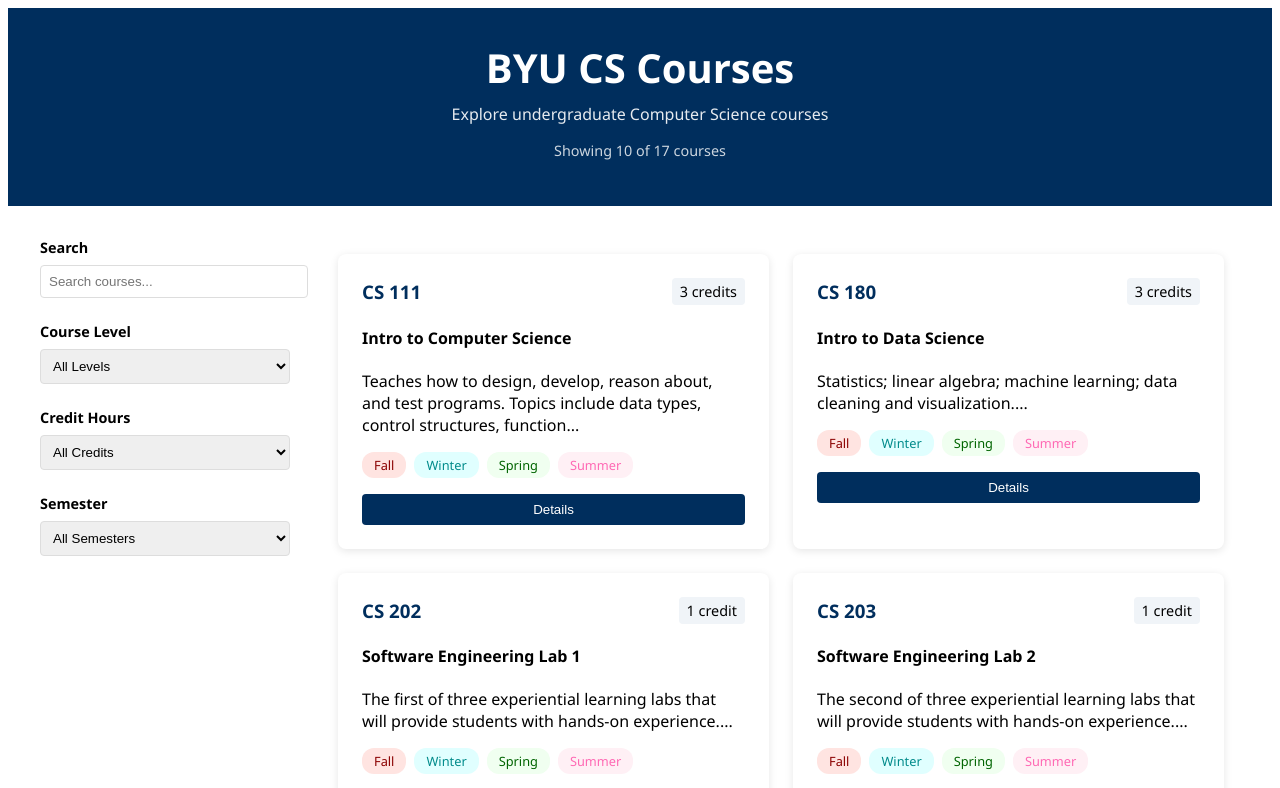
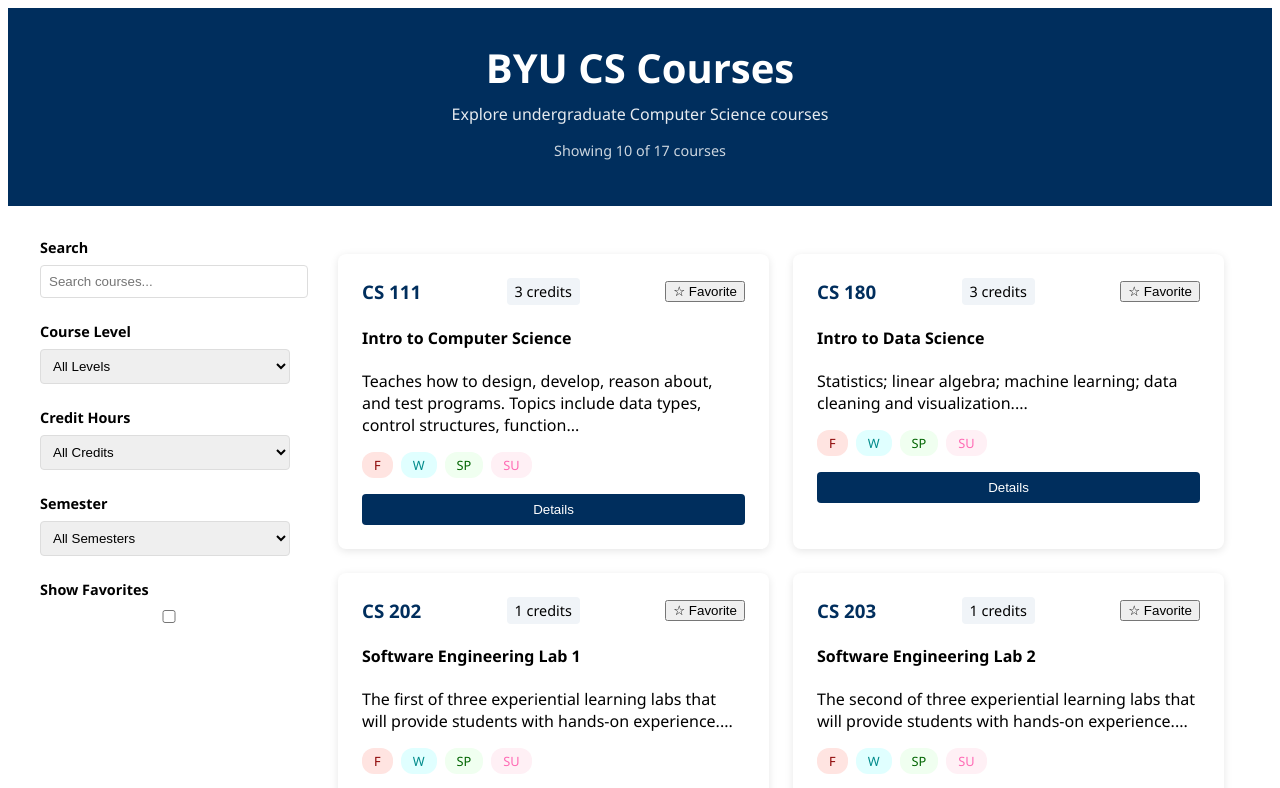
Before and after one commit to nbn1343/P1_Website, a React (Vite) app: page / in a window 1280 px wide. Shown: the top 788 px of the page. Built offline with nearby package versions, Linux system fonts and the light colour scheme.

Commit message:
added favorite functionality

```diff
--- a/src/App.jsx
+++ b/src/App.jsx
@@ -168,6 +168,10 @@ function App() {
   const [semester, setSemester] = useState('All Semesters');
   const coursesPerPage = 10;
 
+  const [favorites, setFavorites] = useState([]);
+
+  const [showFavorites, setShowFavorites] = useState(false);
+
   const filteredCourses = coursesData.filter(course => {
     const levelMatch = courseLevel === 'All Levels' ||
       Math.floor(parseInt(course.header.match(/\d+/)[0])/100)*100 === parseInt(courseLevel);
@@ -175,8 +179,9 @@ function App() {
     const semesterMatch = semester === 'All Semesters' || course.semesters.includes(semester);
     const searchMatch = course.header.toLowerCase().includes(searchTerm.toLowerCase()) ||
       course.title.toLowerCase().includes(searchTerm.toLowerCase());
+    const favoritesMatch = !showFavorites || favorites.includes(course.id);
 
-    return levelMatch && creditMatch && semesterMatch && searchMatch;
+    return levelMatch && creditMatch && semesterMatch && searchMatch && favoritesMatch;
   });
 
   const totalPages = Math.ceil(filteredCourses.length / coursesPerPage);
@@ -184,6 +189,18 @@ function App() {
     (currentPage - 1) * coursesPerPage,
     currentPage * coursesPerPage
   );
+
+  const toggleFavorite = (courseId) => {
+    setFavorites(favs => {
+      if (favs.includes(courseId)) {
+        return favs.filter(id => id !== courseId);
+      } else {
+        return [...favs, courseId];
+      }
+    });
+  };
+
+
 
   const openModal = (course) => setModalCourse(course);
   const closeModal = () => setModalCourse(null);
@@ -246,6 +263,15 @@ function App() {
               <option value="SU">Summer</option>
             </select>
           </div>
+
+          <div className="filter-group">
+            <label>Show Favorites</label>
+            <input
+              type="checkbox"
+              checked={showFavorites}
+              onChange={() => setShowFavorites(f => !f)}
+            />
+          </div>
         </aside>
 
         <main className="courses-container">
@@ -255,20 +281,22 @@ function App() {
                 <div className="course-card" key={course.id}>
                 <div className="card-header">
                   <h3>{course.header}</h3>
-                    <span className="credits">{course.credits} credit{course.credits !== 1 ? 's' : ''}</span>
+                  <span className="credits">{course.credits} credits</span>
+                  <button
+                    className={`favorite-button ${favorites.includes(course.id) ? 'favorited' : ''}`}
+                    onClick={() => toggleFavorite(course.id)}
+                  >
+                    {favorites.includes(course.id) ? '★ Unfavorite' : '☆ Favorite'}
+                  </button>
                 </div>
                 <h4>{course.title}</h4>
                 <p className="description">{course.description.substring(0, 120)}...</p>
                 <div className="semester-badges">
                   {course.semesters.map((sem, idx) => (
-                      <span key={idx} className={`semester ${sem}`}>
-                        {sem === 'F' ? 'Fall' : sem === 'W' ? 'Winter' : sem === 'SP' ? 'Spring' : 'Summer'}
-                      </span>
+                    <span key={idx} className={`semester ${sem}`}>{sem}</span>
                   ))}
                 </div>
-                  <button className="more-button" onClick={() => openModal(course)}>
-                    Details
-                  </button>
+                <button className="more-button" onClick={() => openModal(course)}>Details</button>
               </div>
               ))}
             </div>
--- a/src/index.css
+++ b/src/index.css
@@ -221,3 +221,7 @@ select, input {
   gap: 1rem;
   margin-top: 1.5rem;
 }
+
+.favorited {
+  color: rgb(177, 156, 39);
+}
```
Lines whose indentation alone changed are shown as unchanged.
